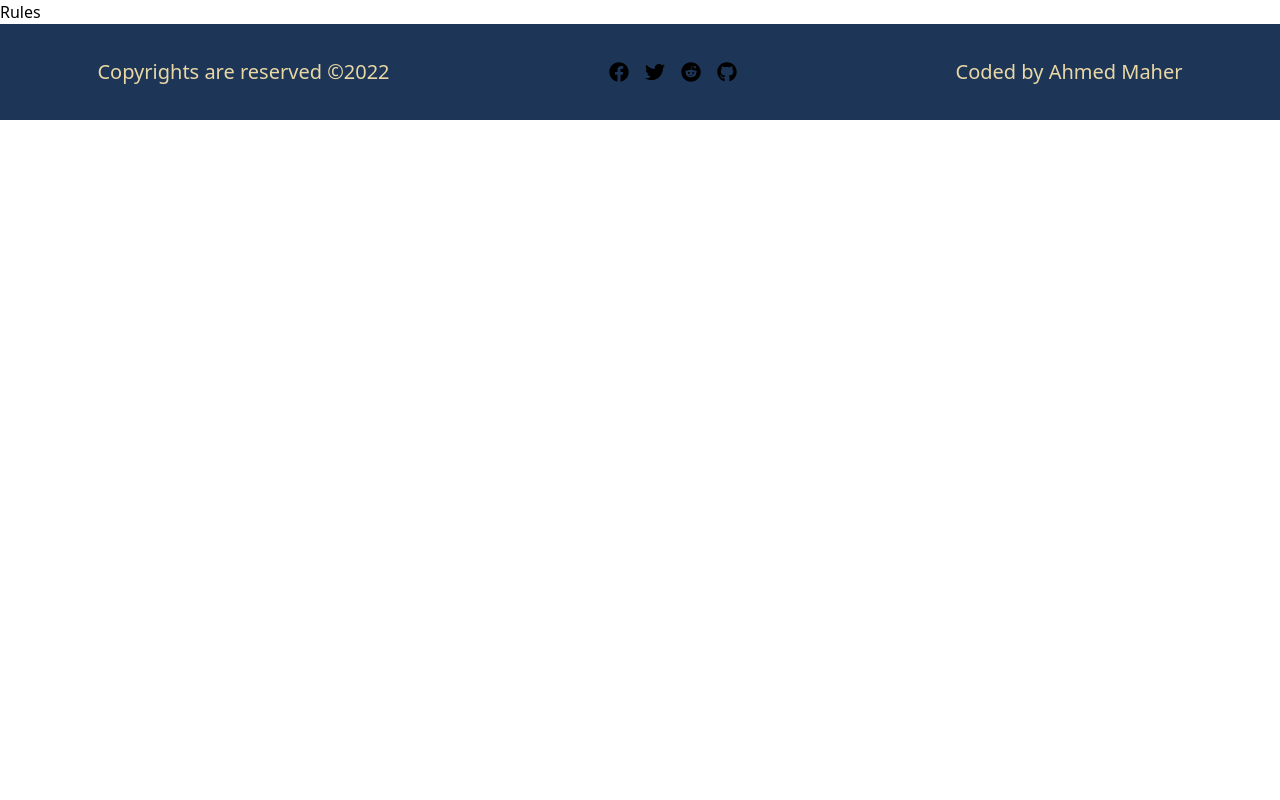
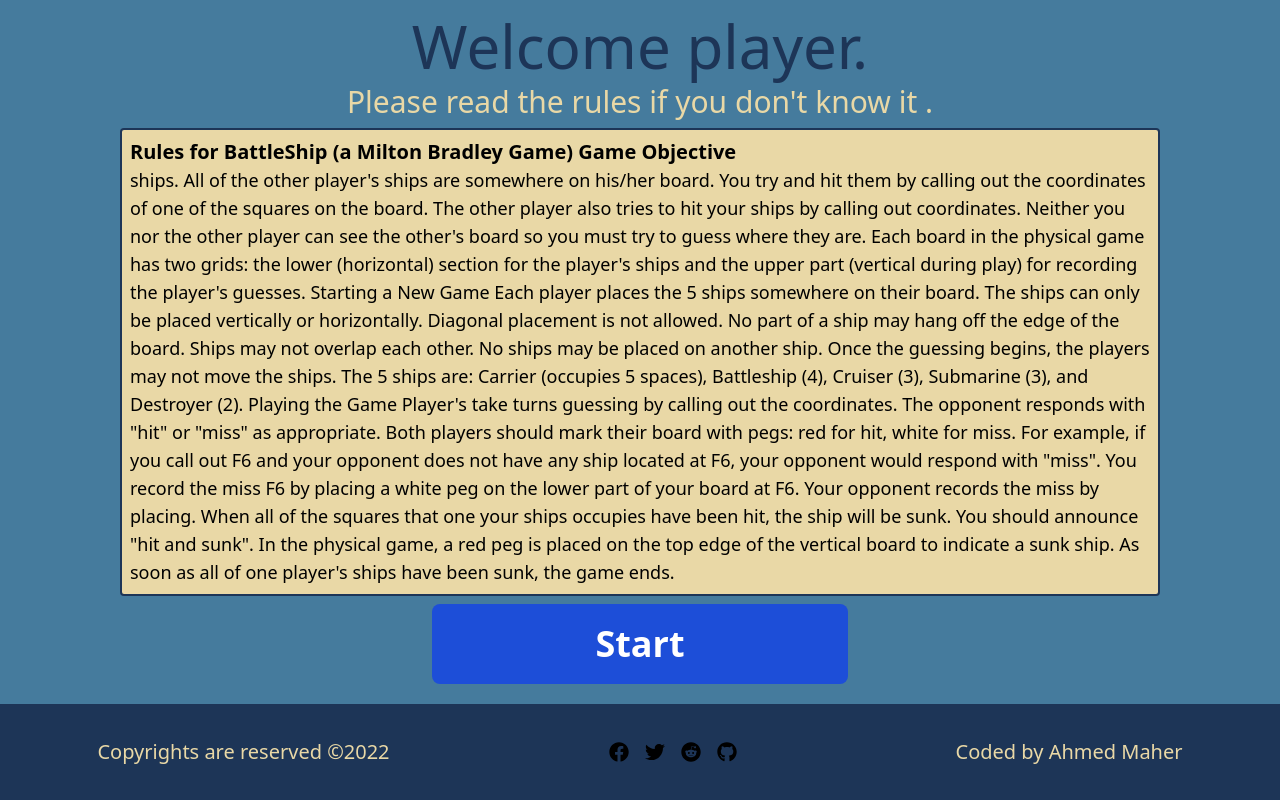
Before and after one commit to ahmedmaher2481998/react-battleships, a React (Create React App) app: page /rules in a window 1280 px wide. Built offline with nearby package versions, Linux system fonts and the light colour scheme.

Commit message:
the rules page is working toaster added to the welcome page

```diff
--- a/package.json
+++ b/package.json
@@ -12,6 +12,7 @@
     "react-redux": "^8.0.1",
     "react-router-dom": "^6.3.0",
     "react-scripts": "5.0.1",
+    "react-toastify": "^9.0.3",
     "redux": "^4.2.0",
     "redux-logger": "^3.0.6",
     "web-vitals": "^2.1.4"
--- a/src/App.js
+++ b/src/App.js
@@ -23,6 +23,7 @@
 				<Route path='/placing' element={<PlacingPage />} />
 				<Route path='/battle' element={<BattlePage />} />
 			</Routes>
+
 			<Footer />
 		</>
 	);
--- a/src/components/MainHero.jsx
+++ b/src/components/MainHero.jsx
@@ -3,33 +3,43 @@
 import { useDispatch } from "react-redux";
 import { setPlayerName } from "../store";
 import { useNavigate } from "react-router-dom";
+import { ToastContainer, toast } from "react-toastify";
+import "react-toastify/dist/ReactToastify.css";
 const MainHero = () => {
 	const [name, changeName] = useState("");
 	const dispatch = useDispatch();
-	let setName = (e, isStart) => {
+	const navigate = useNavigate();
+	const setName = (e, isStart) => {
 		e.preventDefault();
 		dispatch(setPlayerName(name));
-		if (isStart) {
-			useNavigate.push("/placing");
-		} else {
-			useNavigate.psuh("/rules");
-		}
+		console.log("clicked");
+		name === ""
+			? toast("Please Enter Your Name !!")
+			: isStart
+			? navigate("/placing", { replace: true })
+			: navigate("/rules", { replace: true });
 	};
 	return (
 		<main
 			className='
-    bg-mainmeduimblue w-screen h-full
+    bg-mainmeduimblue w-screen lg:h-[var(--contentHeight)]
+	h-full
     flex flex-col justify-center items-center p-8
     '
 		>
+			<ToastContainer />
 			<h1 className='mb-auto hover:text-bage text-mainheavyblue font-bold tracking-wide text-4xl'>
 				Welcome to BattleShip{" "}
 			</h1>
-			<span className='w-full aspect-video  h-[50%] md:h-[40%] my-2'>
-				<video frameborder='0' autoPlay muted loop>
-					<source type='video/mp4' src={heroVideo} />
-				</video>
-			</span>
+
+			<video frameBorder='0' autoPlay muted loop>
+				<source
+					className='w-4/6 h-3/6'
+					type='video/mp4'
+					src={heroVideo}
+				/>
+			</video>
+
 			<div>
 				<label className='label' htmlFor='name'>
 					Please enter Your name
--- a/src/index.css
+++ b/src/index.css
@@ -1,6 +1,10 @@
 @tailwind base;
 @tailwind components;
 @tailwind utilities;
+:root {
+	--contentHeight: calc(100vh - 6rem);
+	@apply selection:text-black selection:bg-gray-300;
+}
 @layer components {
 	.grid-shadow {
 		box-shadow: 0px 4px 5px 8px rgba(97, 100, 181, 0.51);
@@ -24,6 +28,3 @@
 	height: 100vh;
 	margin: 0;
 }
-#footer {
-	margin-top: auto;
-}
--- a/src/pages/RulesPage.js
+++ b/src/pages/RulesPage.js
@@ -1,7 +1,72 @@
 import React from "react";
+import { useSelector } from "react-redux";
+import { useNavigate } from "react-router-dom";
+const Rules = () => {
+	const Naviagte = useNavigate();
+	const name = useSelector((s) => s.main.player.name);
+	const startGame = (e) => {
+		e.preventDefault();
+		Naviagte("/placing", { replace: true });
+	};
+	return (
+		<>
+			<div className='p-4 felx h-full lg:h-[var(--contentHeight)] flex-col items-center justify-start flex bg-mainmeduimblue  w-screen '>
+				<div className=' mb-2 text-mainheavyblue text-6xl hover:text-bage '>
+					Welcome {name ? name : "player"}.
+				</div>
+				<div className='text-3xl  text-bage'>
+					Please read the rules if you don't know it .
+				</div>
 
-const Rules = () => {
-	return <div>Rules</div>;
+				<p className=' w-5/6 bg-bage mx-6 p-2 mb-2 border-2 my-2 border-mainheavyblue rounded'>
+					<span className='text-xl font-bold'>
+						Rules for BattleShip (a Milton Bradley Game) Game
+						Objective
+					</span>
+					<p className='text-lg font-thin'>
+						ships. All of the other player's ships are somewhere on
+						his/her board. You try and hit them by calling out the
+						coordinates of one of the squares on the board. The
+						other player also tries to hit your ships by calling out
+						coordinates. Neither you nor the other player can see
+						the other's board so you must try to guess where they
+						are. Each board in the physical game has two grids: the
+						lower (horizontal) section for the player's ships and
+						the upper part (vertical during play) for recording the
+						player's guesses. Starting a New Game Each player places
+						the 5 ships somewhere on their board. The ships can only
+						be placed vertically or horizontally. Diagonal placement
+						is not allowed. No part of a ship may hang off the edge
+						of the board. Ships may not overlap each other. No ships
+						may be placed on another ship. Once the guessing begins,
+						the players may not move the ships. The 5 ships are:
+						Carrier (occupies 5 spaces), Battleship (4), Cruiser
+						(3), Submarine (3), and Destroyer (2). Playing the Game
+						Player's take turns guessing by calling out the
+						coordinates. The opponent responds with "hit" or "miss"
+						as appropriate. Both players should mark their board
+						with pegs: red for hit, white for miss. For example, if
+						you call out F6 and your opponent does not have any ship
+						located at F6, your opponent would respond with "miss".
+						You record the miss F6 by placing a white peg on the
+						lower part of your board at F6. Your opponent records
+						the miss by placing. When all of the squares that one
+						your ships occupies have been hit, the ship will be
+						sunk. You should announce "hit and sunk". In the
+						physical game, a red peg is placed on the top edge of
+						the vertical board to indicate a sunk ship. As soon as
+						all of one player's ships have been sunk, the game ends.
+					</p>
+				</p>
+				<button
+					onClick={startGame}
+					className='btn w-2/6 h-20 text-4xl font-bold'
+				>
+					Start
+				</button>
+			</div>
+		</>
+	);
 };
 
 export default Rules;
--- a/src/pages/index.js
+++ b/src/pages/index.js
@@ -1,3 +1,5 @@
+//export list for Pages Folder
+//************************/
 //importing surounding files needed to export
 import WelcomePage from "./WelcomePage";
 import Rules from "./RulesPage";
```
Also changed, not shown: 1 other file (tests, documents, lock files or other folders).
